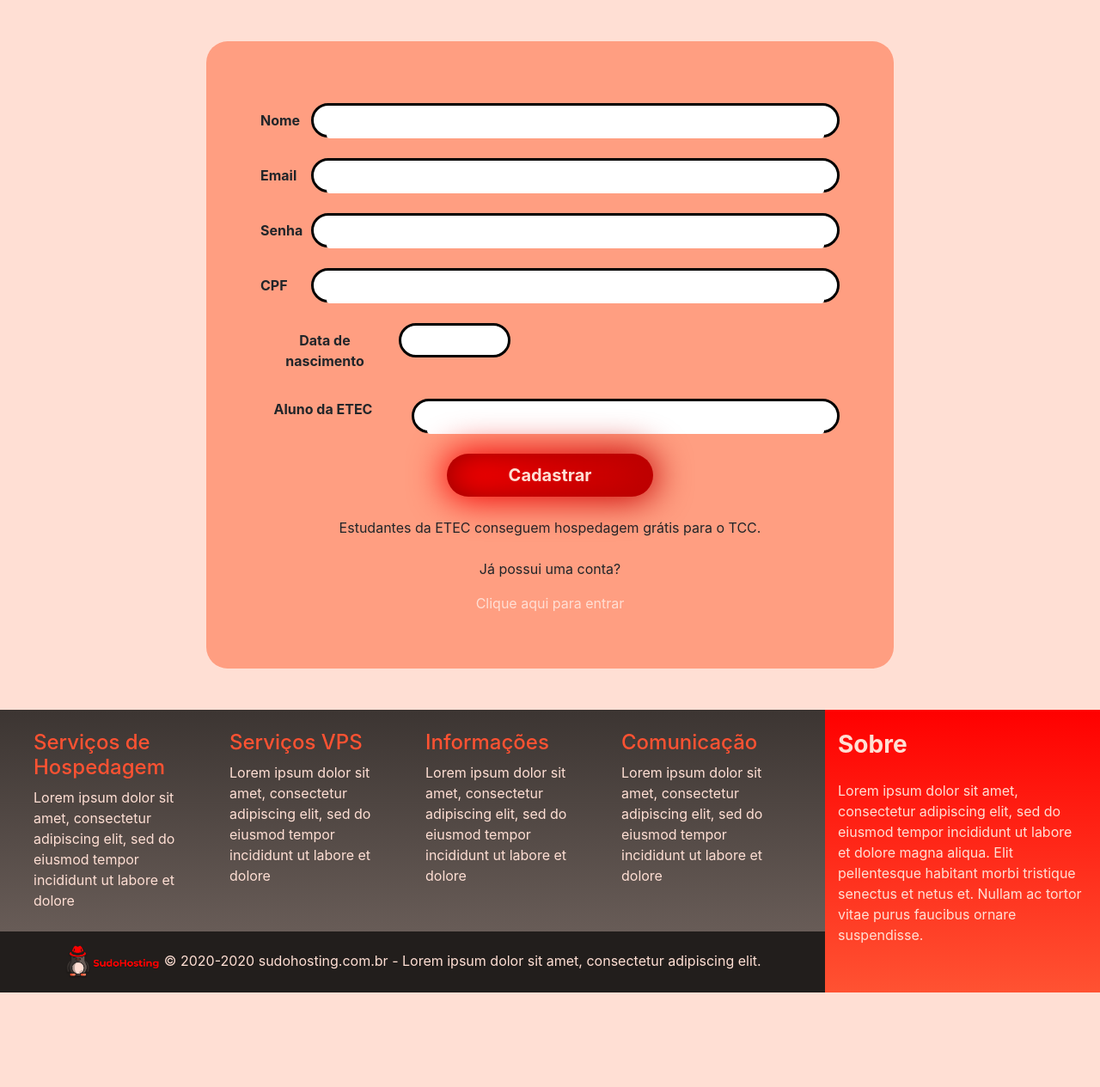
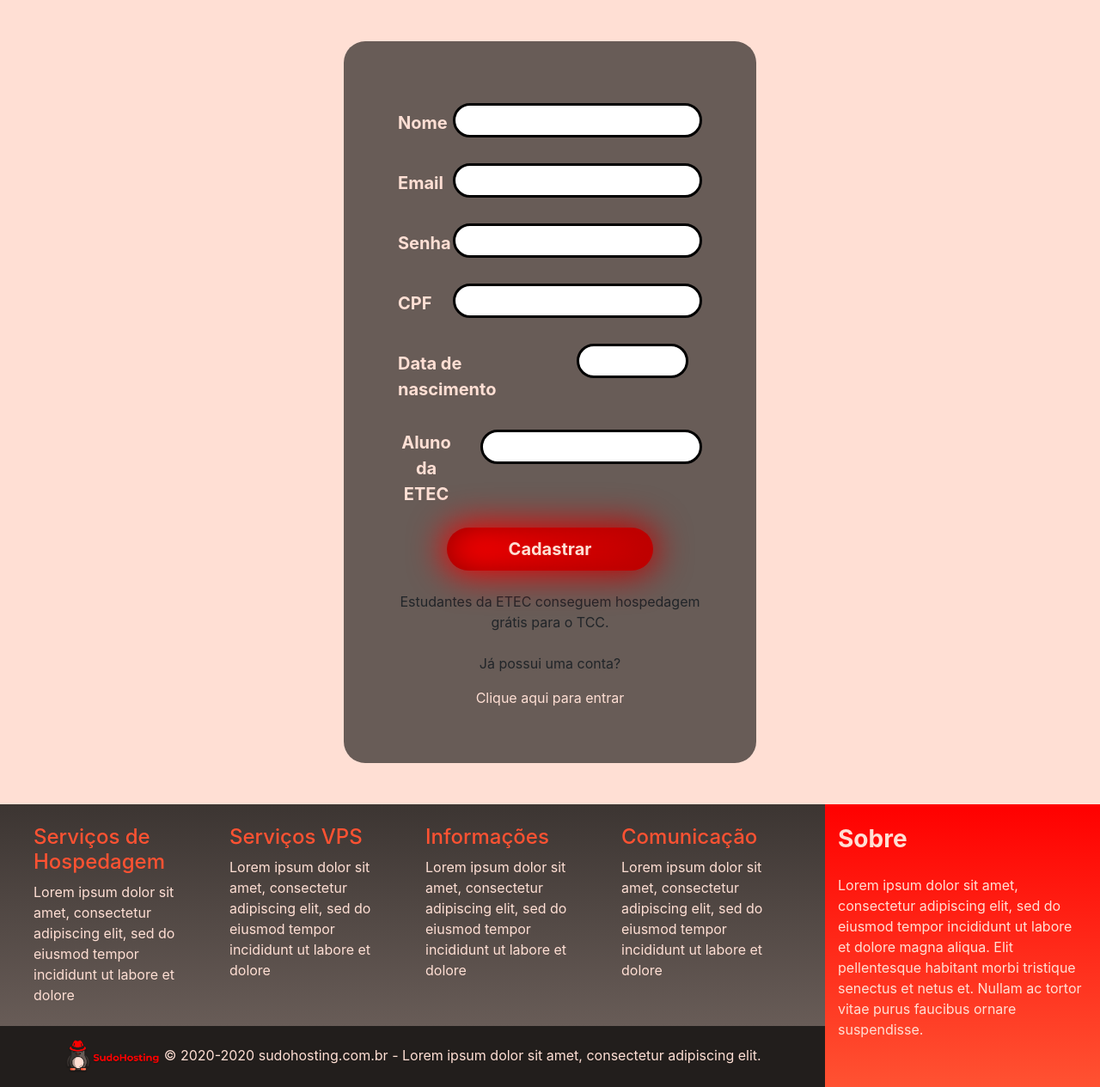
Before and after one commit to DarkSoldierBR/sudohosting, a PHP site: page /auth/register.html in a window 1280 px wide. Shown: the part 73-1338 px from the top of the page at 86% size. Before the commit the page ends 1228 px from the top, so only its background shows below. Run offline with PHP 8.4, Linux system fonts and the light colour scheme; some libraries are stand-ins or nearby versions.

Commit message:
add information price and resize container auth

```diff
--- a/auth/register.html
+++ b/auth/register.html
@@ -33,28 +33,28 @@
 
 
     <div class="container-fluid py-5" id="background">
-        <div class="container py-5" id="login-container" style="width: 50em;">
+        <div class="container py-5" id="login-container">
             <div class="col px-5 text-center">
                 <!-- Nome -->
                 <div class="row my-4">
-                    <div class="col col-lg-1 ">
-                        <p class="my-2 text-center font-weight-bold">Nome</p>
+                    <div class="col-2">
+                        <p class="my-2 text-center text-font font-weight-bold" style="font-size: 15pt">Nome</p>
                     </div>
-                    <div class="col d-flex justify-content-center">
+                    <div class="col">
                         <div class="container login-campo">
-                            <input type="email" class="form-control" style="border-width: 0px;">
+                            <input type="email" class="form-control"  style="border-width: 0px; height: 33px;">
                         </div>
                     </div>
                 </div>
 
                 <!-- Email -->
                 <div class="row my-4">
-                    <div class="col col-lg-1 ">
-                        <p class="my-2 text-center font-weight-bold">Email</p>
+                    <div class="col-2">
+                        <p class="my-2 text-center text-font font-weight-bold" style="font-size: 15pt">Email</p>
                     </div>
-                    <div class="col d-flex justify-content-center">
+                    <div class="col">
                         <div class="container login-campo">
-                            <input type="password" class="form-control" style="border-width: 0px;">
+                            <input type="password" class="form-control"  style="border-width: 0px; height: 33px;">
 
                         </div>
                     </div>
@@ -62,12 +62,12 @@
 
                 <!-- Senha -->
                 <div class="row my-4">
-                    <div class="col col-lg-1 ">
-                        <p class="my-2 text-center font-weight-bold">Senha</p>
+                    <div class="col-2">
+                        <p class="my-2 text-center text-font font-weight-bold" style="font-size: 15pt">Senha</p>
                     </div>
-                    <div class="col d-flex justify-content-center">
+                    <div class="col">
                         <div class="container login-campo">
-                            <input class="form-control" style="border-width: 0px;">
+                            <input class="form-control"  style="border-width: 0px; height: 33px;">
 
                         </div>
                     </div>
@@ -77,33 +77,32 @@
 
                 <!-- CPF -->
                 <div class="row my-4">
-                    <div class="col col-lg-1 ">
-                        <p class="my-2 text-center font-weight-bold">CPF</p>
+                    <div class="col-2">
+                        <p class="my-2 text-center text-font font-weight-bold" style="font-size: 15pt">CPF</p>
                     </div>
-                    <div class="col d-flex justify-content-center">
+                    <div class="col">
                         <div class="container login-campo">
                             <input type="text" class="form-control" onkeypress="$(this).mask('000.000.000-00');"
-                                style="border-width: 0px;">
+                                 style="border-width: 0px; height: 33px;">
                         </div>
                     </div>
                 </div>
 
-                 <!-- Idade -->
-                 <div class="row my-4">
-                    <div class="col col-lg-3 ">
-                        <p class="my-2 text-center font-weight-bold" style="width: 150px;">Data de nascimento</p>
+                  <!-- Data de Nascimento -->
+                <div class="row my-4 justify-content-between">
+                    <div class="col">
+                        <p class="my-2 font-weight-bold text-font text-left nowrap" style="font-size: 15pt">Data de nascimento</p>
                     </div>
+                    <div class="col">
 
-                            <!-- <div class="mx-5 text-center login-campo">  -->
-                                <input id="date-input" class="text-center login-campo" type="text" style="width: 130px;">
-                                <!-- datedropper init -->
-                                <script>$('#date-input').dateDropper({
-                                    large:true,
-                                    lang: "pt"
-                                });
-
-                                </script>
-                        <!-- </div> -->
+                        <input id="date-input" class="login-campo text-center" type="text" style="width: 130px;">
+                        <!-- datedropper init -->
+                        <script>$('#date-input').dateDropper({
+                                large: true,
+                                lang: "pt"
+                            });
+                        </script>
+                    </div>
                 </div>
 
 
@@ -113,11 +112,11 @@
                 <!-- Aluno etec -->
                 <div class="row my-4">
                     <div class="col col-lg-3">
-                        <lead class="font-weight-bold" style="width: 150px;">Aluno da ETEC</lead>
+                        <lead class="font-weight-bold text-font" style="font-size: 15pt">Aluno da ETEC</lead>
                     </div>
-                    <div class="col d-flex justify-content-center">
+                    <div class="col">
                         <div class="container login-campo">
-                            <input class="form-control" style="border-width: 0px;">
+                            <input class="form-control"  style="border-width: 0px; height: 33px;">
                         </div>
                     </div>
                 </div>
--- a/css/auth.css
+++ b/css/auth.css
@@ -3,7 +3,7 @@
 }
 #login-container{
     /* background-image: linear-gradient(#FF0000, #FF5232,#FF7B5A); */
-    background-color: #FF9E81;
+    background-color: #685C57;
     border-radius: 25px;
     width: 30em;
 }
--- a/css/home.css
+++ b/css/home.css
@@ -12,6 +12,11 @@
 .nav-item:hover{
     background-color: #47403c;
 }
+
+@font-face {
+    font-family: Fabada;
+    src: url(/src/font/Fabada-regular.ttf);
+  }
 
 #fundo {
     padding-top: 30px;
```
Also changed, not shown: auth/login.html (+10 -10 lines), auth/profile.html (+5 -5 lines), pages/cloud.html (+12 -4 lines), pages/hosting.html (+12 -4 lines), pages/vps.html (+23 -13 lines).
